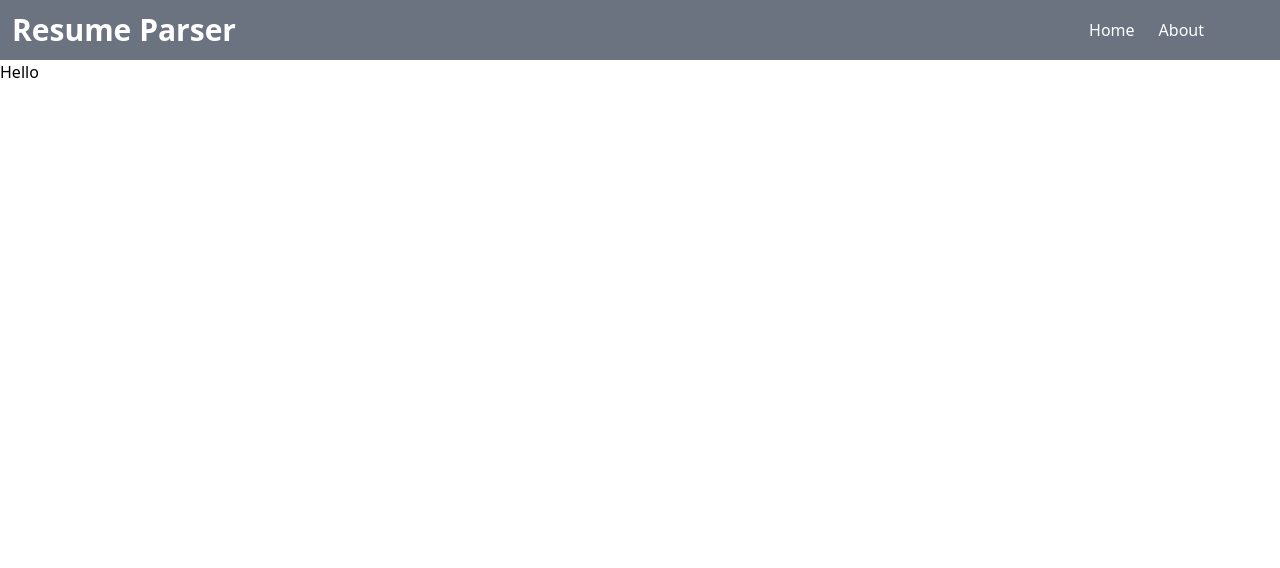
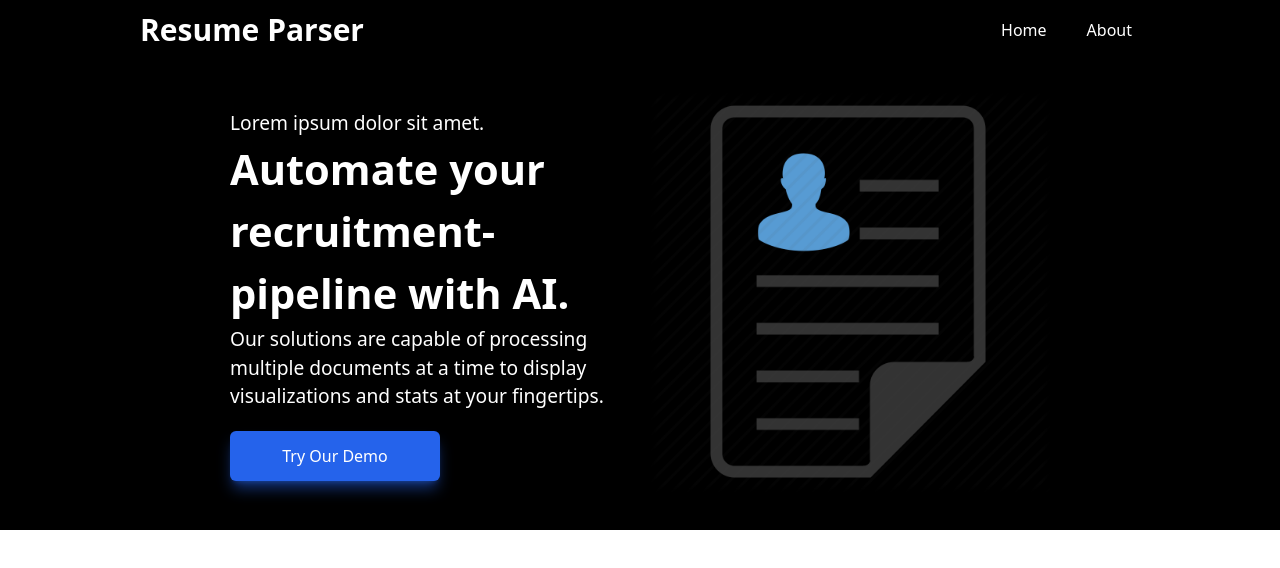
Before and after one commit to Parity-Boolean-Autocrats/skan-resume-parser, a Next.js app: page / in a window 1280 px wide. Shown: the top 568 px of the page. Built offline with nearby package versions, Linux system fonts and the light colour scheme.

Commit message:
Landing Page Partially done, Demo Button Added

```diff
--- a/components/Header.js
+++ b/components/Header.js
@@ -2,19 +2,27 @@ import Link from "next/link";
 
 export default function Header() {
     return (
-        <header className="flex bg-gray-500 justify-between items-center sm:flex-col sm:justify-center">
-            <h1 className="text-white font-semibold text-3xl my-3 mx-3">
-                Resume Parser
-            </h1>
-            <ul className="flex mr-[4rem] text-white items-center justify-center sm:flex-col sm:mr-0">
+        <header className="flex bg-black justify-between items-center sm:flex-col sm:justify-center px-[10vw] lg:px-[1.5rem] sm:border-b-[1px] sm:border-slate-50">
+            <Link href="/">
+                <a>
+                    <h1 className="text-white font-semibold text-3xl my-3 mx-3">
+                        Resume Parser
+                    </h1>
+                </a>
+            </Link>
+            <ul className="flex text-white items-center justify-center sm:mr-0">
                 <li className="mx-3 my-3">
                     <Link href="/">
-                        <a>Home</a>
+                        <a className="transition-colors duration-500 hover:bg-[rgba(229,231,235,0.3)] rounded-[8px] p-[0.5rem]">
+                            Home
+                        </a>
                     </Link>
                 </li>
                 <li className="mx-3 my-3">
-                    <Link href="/">
-                        <a>About</a>
+                    <Link href="/about">
+                        <a className="transition-colors duration-500 ease-in-out hover:bg-[rgba(229,231,235,0.3)] rounded-[8px] p-[0.5rem]">
+                            About
+                        </a>
                     </Link>
                 </li>
             </ul>
--- a/components/Layout.js
+++ b/components/Layout.js
@@ -9,7 +9,9 @@ export default function Layout({ title, children }) {
                 {/* <link rel="icon" href="/favicon.ico" /> */}
             </Head>
             <Header />
-            <main>{children}</main>
+            <main className="bg-black px-[10vw] lg:px-[1.5rem]">
+                {children}
+            </main>
         </>
     );
 }
--- a/pages/index.js
+++ b/pages/index.js
@@ -1,9 +1,37 @@
 import Layout from "../components/Layout";
+import Image from "next/image";
+import Link from "next/link";
 
 export default function Home() {
     return (
         <Layout title="Resume Parser | Home">
-            <h3>Hello</h3>
+            <div className="flex items-center justify-center text-white py-[2rem]">
+                <div className="w-[420px] sm:text-center">
+                    <h4 className="text-[1.2rem]">
+                        Lorem ipsum dolor sit amet.
+                    </h4>
+                    <h1 className="font-bold text-[2.6rem]">
+                        Automate your recruitment-pipeline with AI.
+                    </h1>
+                    <h4 className="text-[1.2rem]">
+                        Our solutions are capable of processing multiple
+                        documents at a time to display visualizations and stats
+                        at your fingertips.
+                    </h4>
+                    <div class="mt-5 sm:mt-8 sm:flex sm:justify-center lg:justify-start">
+                        <div class="rounded-md shadow">
+                            <Link href="/">
+                                <a class="w-1/2 md:w-full flex items-center justify-center px-8 py-3 border border-transparent text-base font-medium rounded-md text-white bg-blue-600 shadow-lg shadow-blue-600/50 transition-colors duration-500 ease-in-out hover:bg-blue-700 md:py-4 md:text-lg md:px-10">
+                                    Try Our Demo
+                                </a>
+                            </Link>
+                        </div>
+                    </div>
+                </div>
+                <div className="sm:hidden">
+                    <Image src="/images/img1.png" height={400} width={400} />
+                </div>
+            </div>
         </Layout>
     );
 }
```
Also changed, not shown: public/images/img1.png (added).
